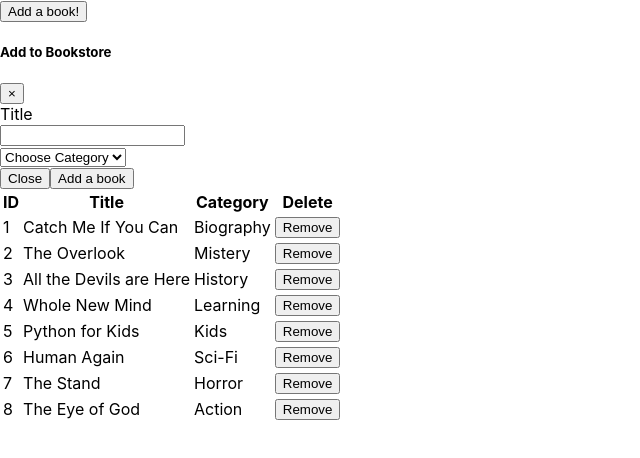
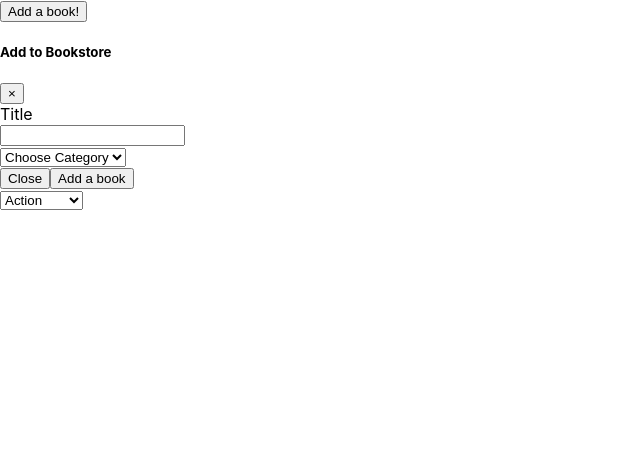
Before and after one commit to jebitok-dev/bookstore, a React (Create React App) app: page / in a window 1280 px wide. Shown: the top 458 px of the page, without its empty margins (0-640 px from the left). Built offline with nearby package versions, Linux system fonts and the light colour scheme.

Commit message:
Add Changes BooBooklist

```diff
--- a/src/containers/BooksList.js
+++ b/src/containers/BooksList.js
@@ -2,23 +2,30 @@ import React from 'react';
 import PropTypes from 'prop-types';
 import { connect } from 'react-redux';
 import Book from '../components/Book';
-import { removeBook } from '../actions/index';
+import { removeBook, changeFilter } from '../actions/index';
+import CategoryFilter from '../components/CategoryFilter';
 
-const BooksList = ({ books, removeBook }) => {
+const BooksList = ({
+  books, removeBook, category, changeFilter,
+}) => {
   const handleRemoveBook = (book) => {
     removeBook(book.id);
   };
 
+  const handFilterChange = (e) => {
+    const filter = e.target.value;
+    changeFilter(filter);
+  };
+
+  const booksFiltered = category === 'All' ? books : books.filter((book) => book.category === category);
   return (
     <div>
-      <table>
-        <tr>
-          <th>ID</th>
-          <th>Title</th>
-          <th>Category</th>
-          <th>Delete</th>
-        </tr>
-        {books.map((book) => (
+      <CategoryFilter
+        handleFilterChange={handFilterChange}
+        filter={category}
+      />
+      <div>
+        {booksFiltered.map((book) => (
         /* eslint-disable */
         <Book
           id={book.id}
@@ -26,29 +33,35 @@ const BooksList = ({ books, removeBook }) => {
           handleRemoveBook={handleRemoveBook}
           {...book}
         />
-      ))}
-    </table>
+        ))}
+      </div>
   </div>
 );
 };
 /* eslint-enable */
 
 const mapStateToProps = (state) => ({
-  books: state.books,
+  books: state.books.books,
+  category: state.books.filter,
 });
 
 BooksList.propTypes = {
-  books: PropTypes.objectOf,
+  books: PropTypes.arrayOf(PropTypes.any),
   removeBook: PropTypes.func,
+  changeFilter: PropTypes.func,
+  category: PropTypes.string,
 };
 
 BooksList.defaultProps = {
-  books: {},
-  removeBook: () => {},
+  books: [],
+  removeBook: () => { },
+  changeFilter: () => { },
+  category: 'All',
 };
 
 const mapDispatchToProps = (dispatch) => ({
   removeBook: (id) => dispatch(removeBook(id)),
+  changeFilter: (category) => dispatch(changeFilter(category)),
 });
 
 export default connect(mapStateToProps, mapDispatchToProps)(BooksList);
```
